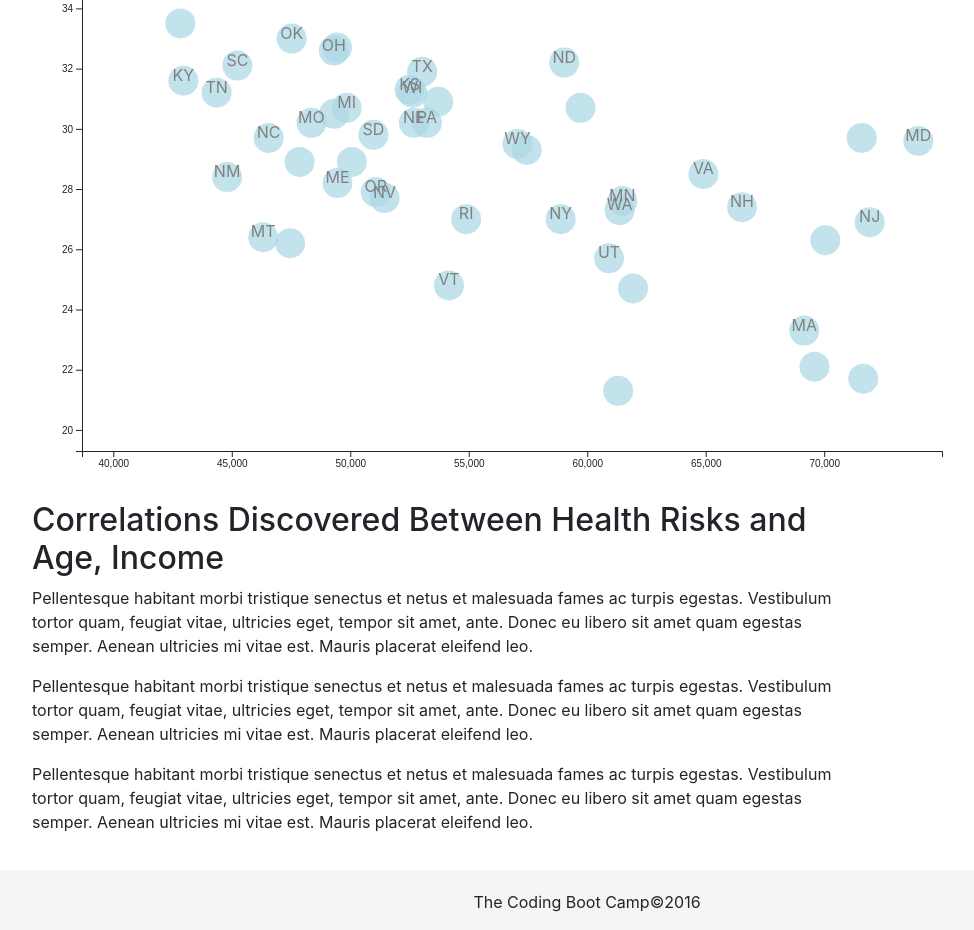
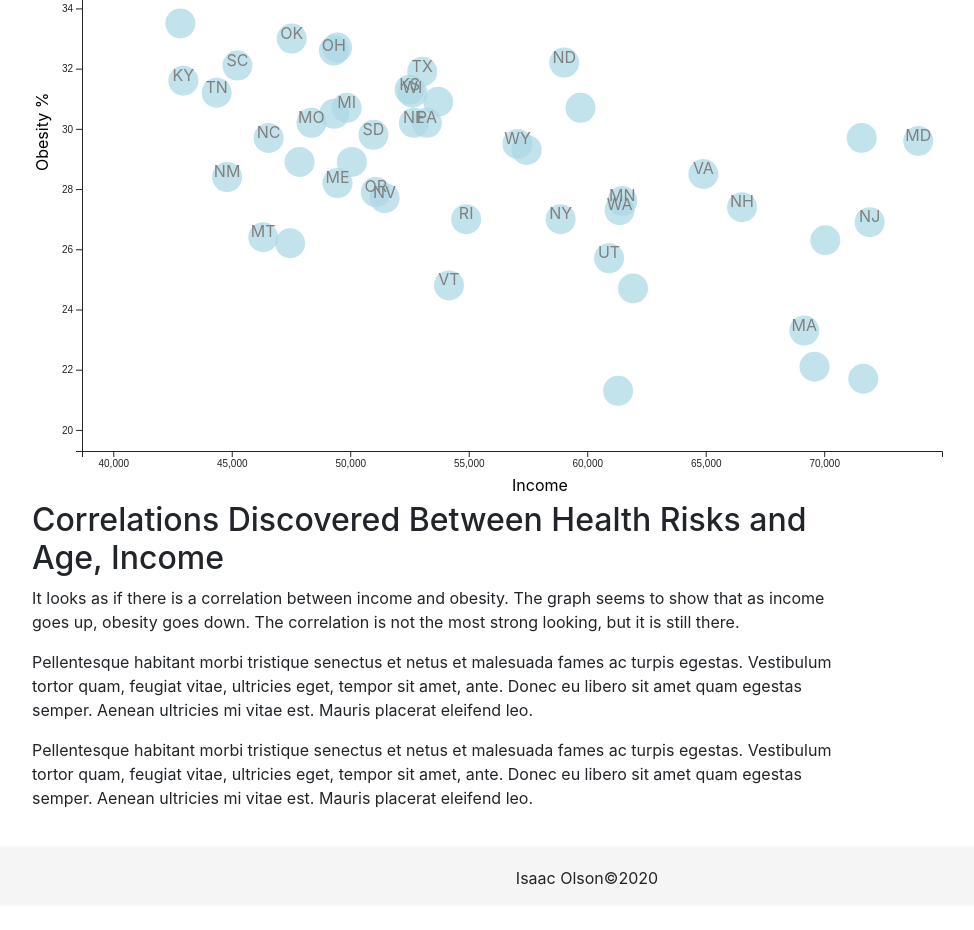
Before and after one commit to isaacdolson/D3-Challenge, a plain HTML site: page index.html in a window 1280 px wide. Shown: the part 215-1145 px from the top of the page, without its empty margins (53-1027 px from the left). After the commit the page ends 1121 px from the top, so only its background shows below. Drawn offline with nearby package versions, Linux system fonts and the light colour scheme.

Commit message:
Add files via upload

```diff
--- a/assets/js/app.js
+++ b/assets/js/app.js
@@ -47,6 +47,12 @@ d3.csv("assets/data/data.csv").then(function(data){
     chartGroup.append('g')
         .call(yAxis);
 
+        var toolTip = d3.select("#scatter")
+        .append("div")
+        .attr("class", "tooltip")
+        .style("display", "none")
+
+    try{
         var circlesGroup = chartGroup.selectAll("circle")
             .data(data)
             .enter()
@@ -58,6 +64,8 @@ d3.csv("assets/data/data.csv").then(function(data){
             .attr("opacity", ".75")
             .text(d=> d.abbr)
 
+        //not starting at the beginning, not sure what to do about that.
+        //unless I need to make a copy of the data, so that I have unmessed with data...
         var textGroup = chartGroup.selectAll("text")
             .data(data)
             .enter()
@@ -67,18 +75,23 @@ d3.csv("assets/data/data.csv").then(function(data){
             .attr("text-anchor", "middle")
             .attr("fill", "grey")
             .text(d => d.abbr)
-
-        var toolTip = d3.select("#scatter")
-            .append("div")
-            .attr("class", "tooltip")
-            // .offset([80, -60])
+    }
+    catch(err){
+        console.log("Error in ploting")
+    };
+    try{
+        // var toolTip = d3.select("#scatter")
+        //     .append("div")
+        //     .attr("class", "tooltip")
+        //     .style("display", "none")
             // .html(function(d){
             //     return (`State ${d.state}`)
             // })
 
-        chartGroup.call(toolTip);
+        // chartGroup.call(toolTip);
         circlesGroup.call(toolTip);
 
+        //trying to get tool tips to work.
         circlesGroup.on("mouseover", function(d){
             toolTip.style("display", "block");
             toolTip.html(`State: ${d.state}`)
@@ -89,7 +102,9 @@ d3.csv("assets/data/data.csv").then(function(data){
         .on("mouseout", function(data){
             toolTip.style("display", "none");
         });
-
+    } catch(err){
+        console.log("Error in tool Tip")
+    }
         // textGroup.on("click", function(d){
         //     toolTip.show(d, this);
         // })
@@ -97,6 +112,7 @@ d3.csv("assets/data/data.csv").then(function(data){
         //     toolTip.hide(data);
         // });
 
+        //the axis labels.
         var labelsGroup = chartGroup.append("text")
             .attr("transform", `translate(${chartWidth / 2}, ${chartHeight + 20})`)
             .classed("axis-text", true)
--- a/index.html
+++ b/index.html
@@ -3,7 +3,7 @@
 
 <head>
   <meta charset="UTF-8">
-  <title>D3Times</title>
+  <title>Income VS Obesity</title>
   <link rel="stylesheet" href="https://stackpath.bootstrapcdn.com/bootstrap/4.1.3/css/bootstrap.min.css" integrity="sha384-MCw98/SFnGE8fJT3GXwEOngsV7Zt27NXFoaoApmYm81iuXoPkFOJwJ8ERdknLPMO" crossorigin="anonymous">
   <link rel="stylesheet" href="assets/css/style.css">
   <link rel="stylesheet" href="assets/css/d3Style.css">
@@ -14,7 +14,7 @@
   <div class="container">
     <div class="row">
       <div class="col-xs-12 col-md-12">
-        <h1>D3Times</h1>
+        <h1>Checking on Obesity and Income</h1>
       </div>
     </div>
     <div class="row">
@@ -28,10 +28,10 @@
       <div class="col-xs-12  col-md-9">
         <div class="article">
           <h2>Correlations Discovered Between Health Risks and Age, Income</h2>
-          <p>Pellentesque habitant morbi tristique senectus et netus et malesuada fames ac turpis egestas. Vestibulum tortor
-            quam, feugiat vitae, ultricies eget, tempor sit amet, ante. Donec eu libero sit amet quam egestas semper. Aenean
-            ultricies mi vitae est. Mauris placerat eleifend leo.</p>
-
+          <p>It looks as if there is a correlation between income and obesity. The graph seems to show that as income
+            goes up, obesity goes down. The correlation is not the most strong looking, but it is still there.
+          </p>
+          <!-- perhaps I should remove this lorem ipsem... -->
           <p>Pellentesque habitant morbi tristique senectus et netus et malesuada fames ac turpis egestas. Vestibulum tortor
             quam, feugiat vitae, ultricies eget, tempor sit amet, ante. Donec eu libero sit amet quam egestas semper. Aenean
             ultricies mi vitae est. Mauris placerat eleifend leo.</p>
@@ -46,7 +46,7 @@
 
   <!-- Footer-->
   <div id="footer">
-    <p>The Coding Boot Camp&copy;2016</p>
+    <p>Isaac Olson&copy;2020</p>
   </div>
   <script src="https://code.jquery.com/jquery-3.3.1.slim.min.js" integrity="sha384-q8i/X+965DzO0rT7abK41JStQIAqVgRVzpbzo5smXKp4YfRvH+8abtTE1Pi6jizo" crossorigin="anonymous"></script>
   <script src="https://cdnjs.cloudflare.com/ajax/libs/popper.js/1.14.3/umd/popper.min.js" integrity="sha384-ZMP7rVo3mIykV+2+9J3UJ46jBk0WLaUAdn689aCwoqbBJiSnjAK/l8WvCWPIPm49" crossorigin="anonymous"></script>
```
Lines whose indentation alone changed are shown as unchanged.
